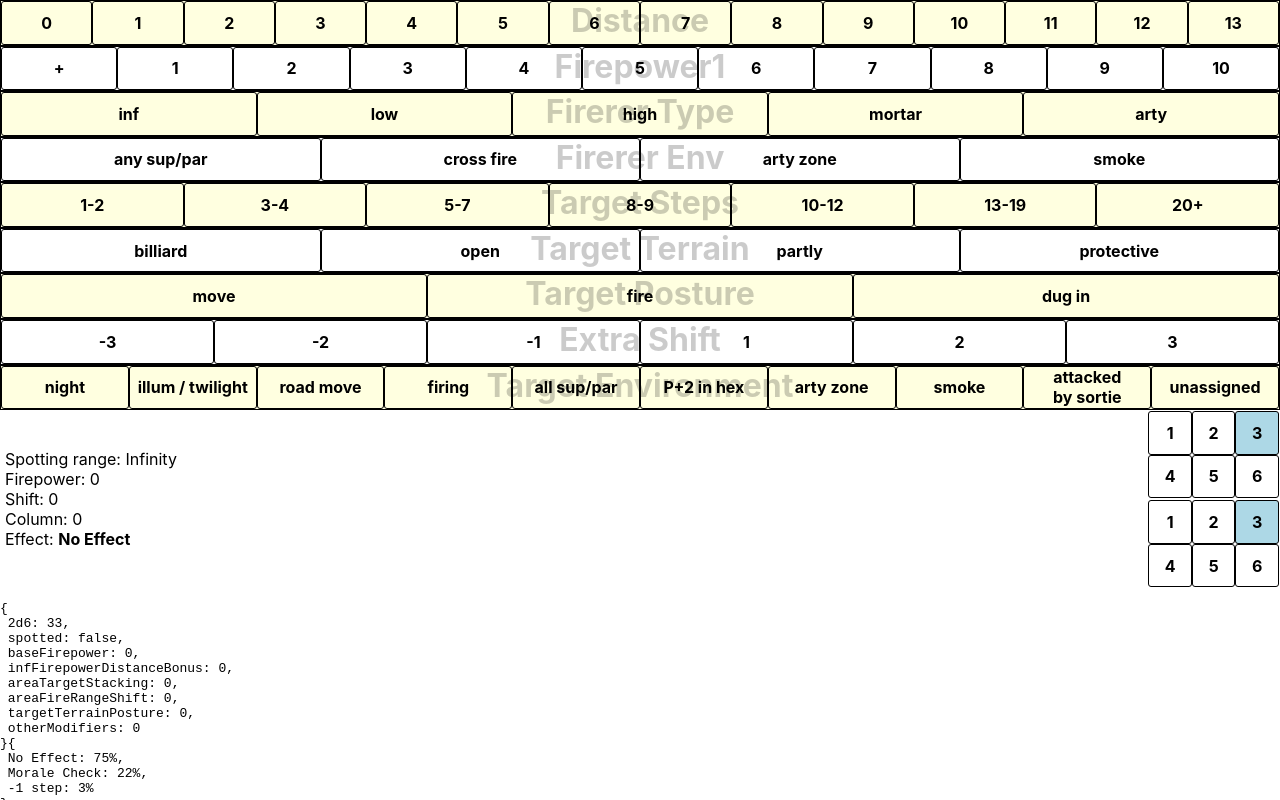
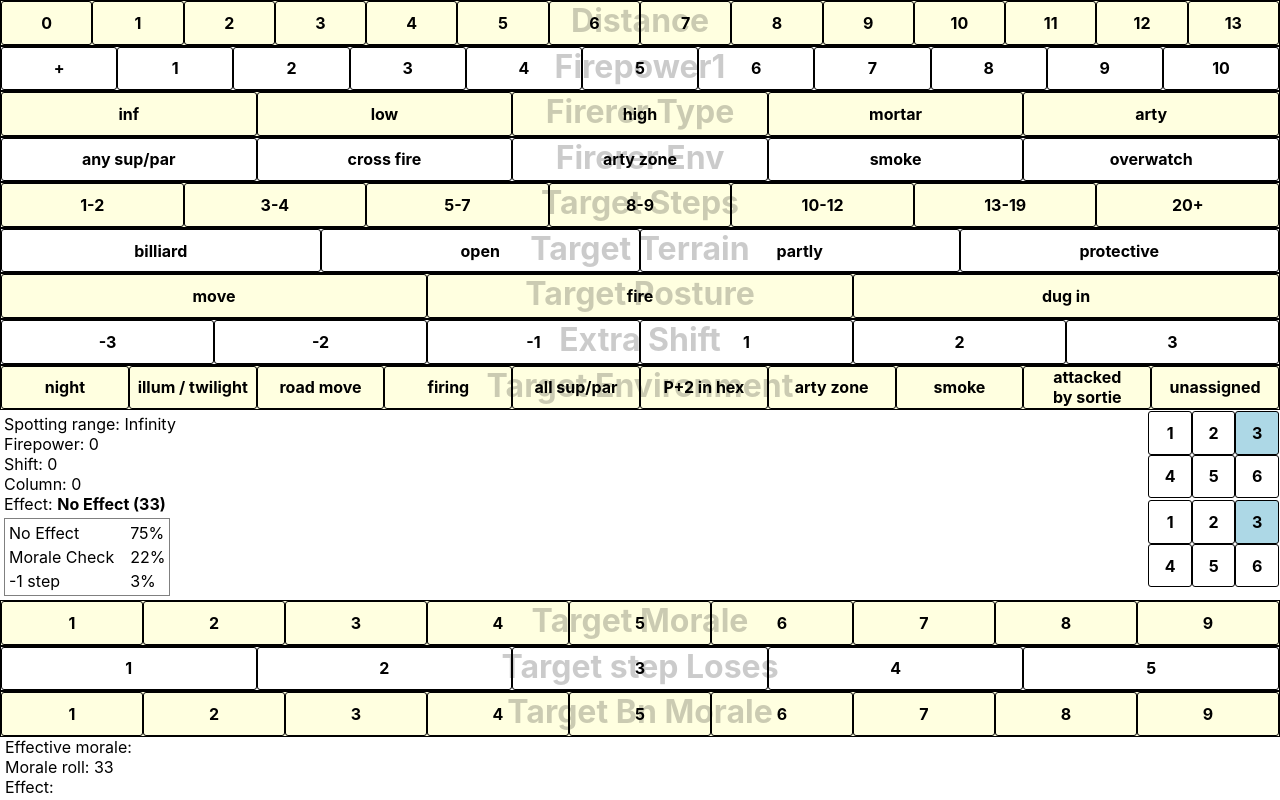
Before and after one commit to rzymek/red-winter-calc, a Preact app: page / in a window 1280 px wide. Shown: the top 800 px of the page. Built offline with nearby package versions, Linux system fonts and the light colour scheme.

Commit message:
prob table

```diff
--- a/src/app.tsx
+++ b/src/app.tsx
@@ -8,6 +8,7 @@ import {initialState, State} from "./state.ts";
 import {PickMany} from "./pickMany.tsx";
 import {isDefined} from "remeda";
 import {FireResolutionResult} from "./firetable.ts";
+import {Dbg} from "./dbg.tsx";
 
 function transition(prev: State, next: State) {
     if (next.targetEnv.includes('night') && next.targetEnv.includes('illum / twilight')) {
@@ -56,6 +57,7 @@ export function App() {
         <PickOne field="targetBnMorale"/>
 
         <RollAndResolveMorale state={state} disabled={result === undefined || result === 'No Effect'}/>
+        <Dbg state={state}/>
     </Context.Provider>
 }
 
--- /dev/null
+++ b/src/dbg.tsx
@@ -0,0 +1,11 @@
+import {State} from "./state.ts";
+import {fireResolution} from "./fire-resolution.tsx";
+
+export function Dbg(props: {
+    state: State
+}) {
+    const resolution = fireResolution(props.state);
+    return <pre>
+        {JSON.stringify(resolution, null, 1).replace(/"/g, '')}
+    </pre>
+}
--- a/src/fire-resolution.tsx
+++ b/src/fire-resolution.tsx
@@ -80,19 +80,19 @@ function targetTerrainPosture(state: State): number {
 
 function otherModifiers(state: State) {
     let shift = 0;
-    if (state.targetEnv.includes('night')) {
+    if (state.targetEnv.includes('night') && state.firererType !== 'arty') {
         shift += -2;
     }
-    if (state.targetEnv.includes('illum / twilight')) {
+    if (state.targetEnv.includes('illum / twilight') && state.firererType !== 'arty') {
         shift += -1;
     }
-    if (state.targetEnv.includes('road move')) {
+    if (state.targetEnv.includes('road move') && (state.firererEnv.includes('overwatch') || state.firererType !== 'arty')) {
         shift += +2;
     }
-    if (state.targetEnv.includes('all sup/par')) {
+    if (state.targetEnv.includes('all sup/par') && state.distance !== 0) {
         shift += -1;
     }
-    if (state.targetEnv.includes('P+2 in hex')) {
+    if (state.targetEnv.includes('P+2 in hex') && includesLowTrajectory(state)) {
         shift += -2;
     }
     if (state.firererEnv.includes('any sup/par')) {
@@ -104,10 +104,10 @@ function otherModifiers(state: State) {
     if (state.firererEnv.includes('arty zone')) {
         shift += -2;
     }
-    if (state.targetEnv.includes('arty zone')) {
+    if (state.targetEnv.includes('arty zone') && state.firererType !== 'arty') {
         shift += -2;
     }
-    if (state.firererEnv.includes('smoke')) {
+    if (state.firererEnv.includes('smoke') && state.firererType !== 'arty') {
         shift += -1;
     }
     if (state.targetEnv.includes('smoke')) {
--- a/src/rollAndResolve.tsx
+++ b/src/rollAndResolve.tsx
@@ -3,6 +3,7 @@ import {FireResolutionResult, fireTable} from "./firetable.ts";
 import {fireResolution} from "./fire-resolution.tsx";
 import {State} from "./state.ts";
 import {Input2d6} from "./Input2d6.tsx";
+
 
 export function RollAndResolve(props: {
     state: State
@@ -23,7 +24,7 @@ export function RollAndResolve(props: {
             <div style={{
                 flex: 1,
                 display: 'flex',
-                paddingLeft: 5,
+                padding: 4,
                 justifyContent: 'center',
                 flexDirection: 'column',
             }}>
@@ -34,18 +35,40 @@ export function RollAndResolve(props: {
                     Firepower: {resolution.firepower}<br/>
                     Shift: {resolution.shift}<br/>
                     Column: {fireTable.column(resolution)?.label}<br/>
-                    Effect: <b>{result}</b>
+                    Effect: <b>{result} ({roll})</b>
                     </span>}
+                <Probabilities resolution={resolution}/>
+
             </div>
 
             <Input2d6 onRoll={([d1, d2]) => setRoll(d1 * 10 + d2)}/>
         </div>
-        <pre>
-            {JSON.stringify({
-                "2d6": roll,
-                ...resolution.dbg
-            }, null, 1).replace(/"/g, '')}
-            {JSON.stringify(fireTable.probability(fireTable.column(resolution).index), null, 1).replace(/"/g, '')}
-        </pre>
     </>;
 }
+
+function Probabilities(props: {
+    resolution: {
+        firepower: number;
+        shift: number;
+        spotRange: number;
+        noLOS: boolean
+    }
+}) {
+    const probabilities = fireTable.probability(fireTable.column(props.resolution).index)
+    return <div style={{
+        padding: 4,
+        marginTop: 4,
+        border: 'solid 1px gray',
+        display: 'grid',
+        gridTemplateColumns: 'auto auto',
+        gridAutoRows: 'auto',
+        width: 'fit-content',
+        columnGap: 16,
+        rowGap: 4,
+    }}>
+        {Object.entries(probabilities).map(([name, value]) => <>
+            <div key={`${name}-key`}>{name}</div>
+            <div key={`${name}-val`}>{value}</div>
+        </>)}
+    </div>
+}
--- a/src/rollAndResolveMorale.tsx
+++ b/src/rollAndResolveMorale.tsx
@@ -7,7 +7,7 @@ export function RollAndResolveMorale(props: {
     state: State,
     disabled?: boolean,
 }) {
-    const [roll, setRoll] = useState<number>(0)
+    const [roll, setRoll] = useState<number>(33)
 
     const morale = effectiveMorale(props.state);
     return <div style={{
--- a/src/state.ts
+++ b/src/state.ts
@@ -55,7 +55,7 @@ export const pickOneDefs = {
 export const pickManyDefs = {
     firererEnv: {
         label: 'Firerer Env',
-        values: ['any sup/par', 'cross fire', 'arty zone', 'smoke']
+        values: ['any sup/par', 'cross fire', 'arty zone', 'smoke', 'overwatch']
     },
     targetEnv: {
         label: "Target Environment",
```
